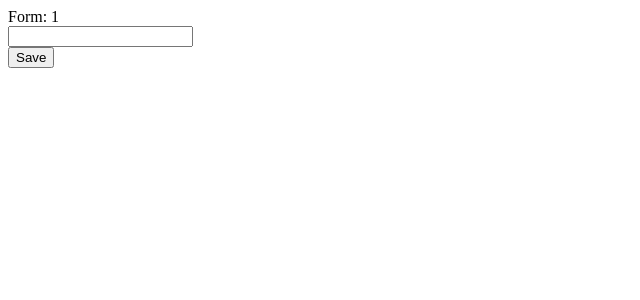
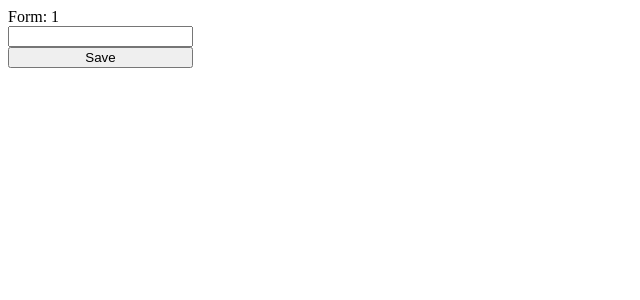
Before and after one commit to EthanEFung/eka-challenge-2, a React app: page / in a window 1280 px wide. Shown: the top 300 px of the page, without its empty margins (0-640 px from the left). Built offline with nearby package versions, Linux system fonts and the light colour scheme.

Commit message:
refactor: form elements displayed vertically

```diff
--- a/src/ui/components/form/Form.js
+++ b/src/ui/components/form/Form.js
@@ -1,15 +1,16 @@
 import React from 'react';
 import classNames from 'classnames';
+import { FlexBox } from '../';
 
 export const Form = props => {
   const { children, className } = props;
   const classes = classNames('form', className);
 
-
-
   return (
     <form className={classes}>
-      {children}
+      <FlexBox className="vertical" >
+        {children}
+      </FlexBox>
     </form>
   );
 };
```
